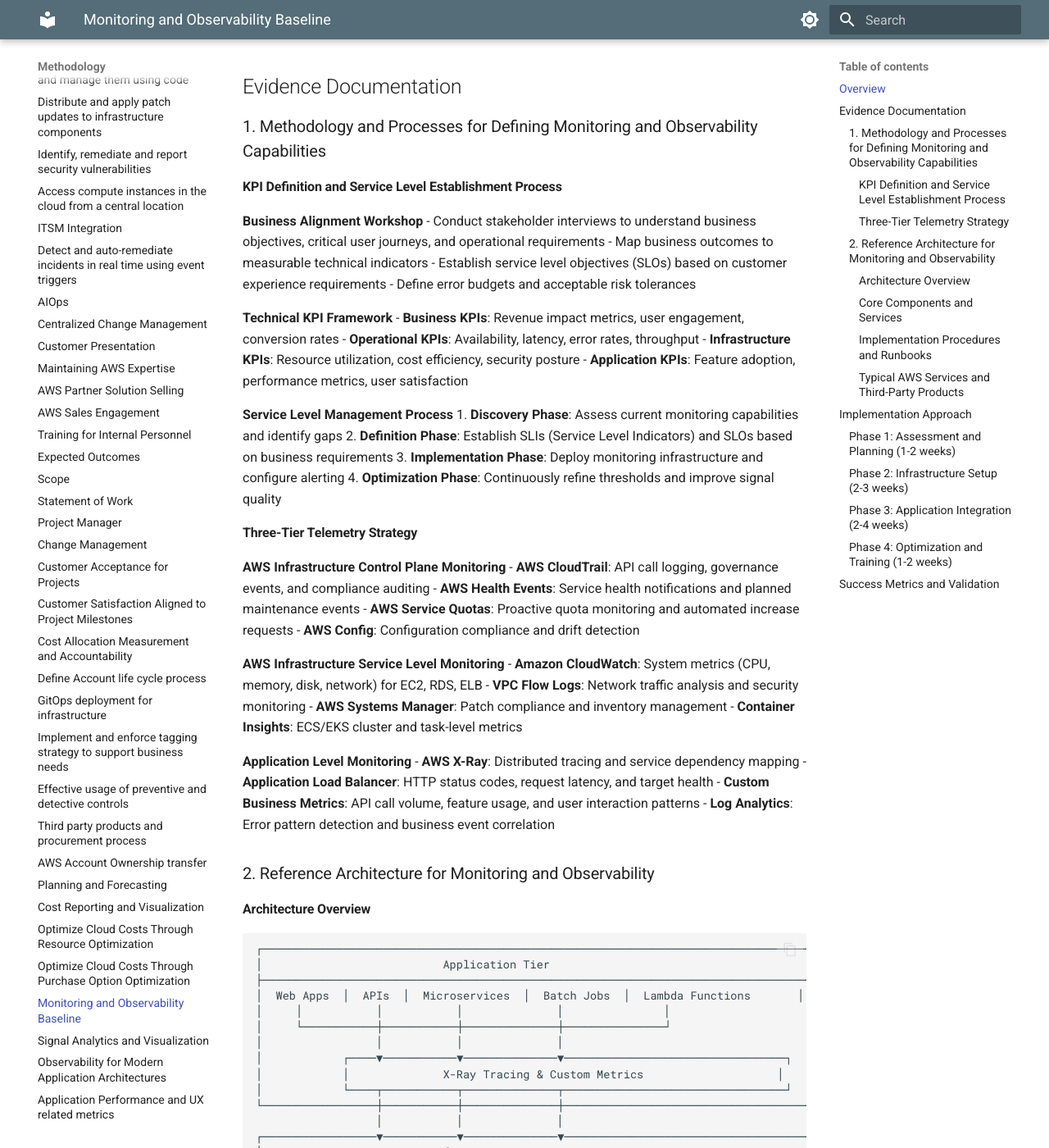
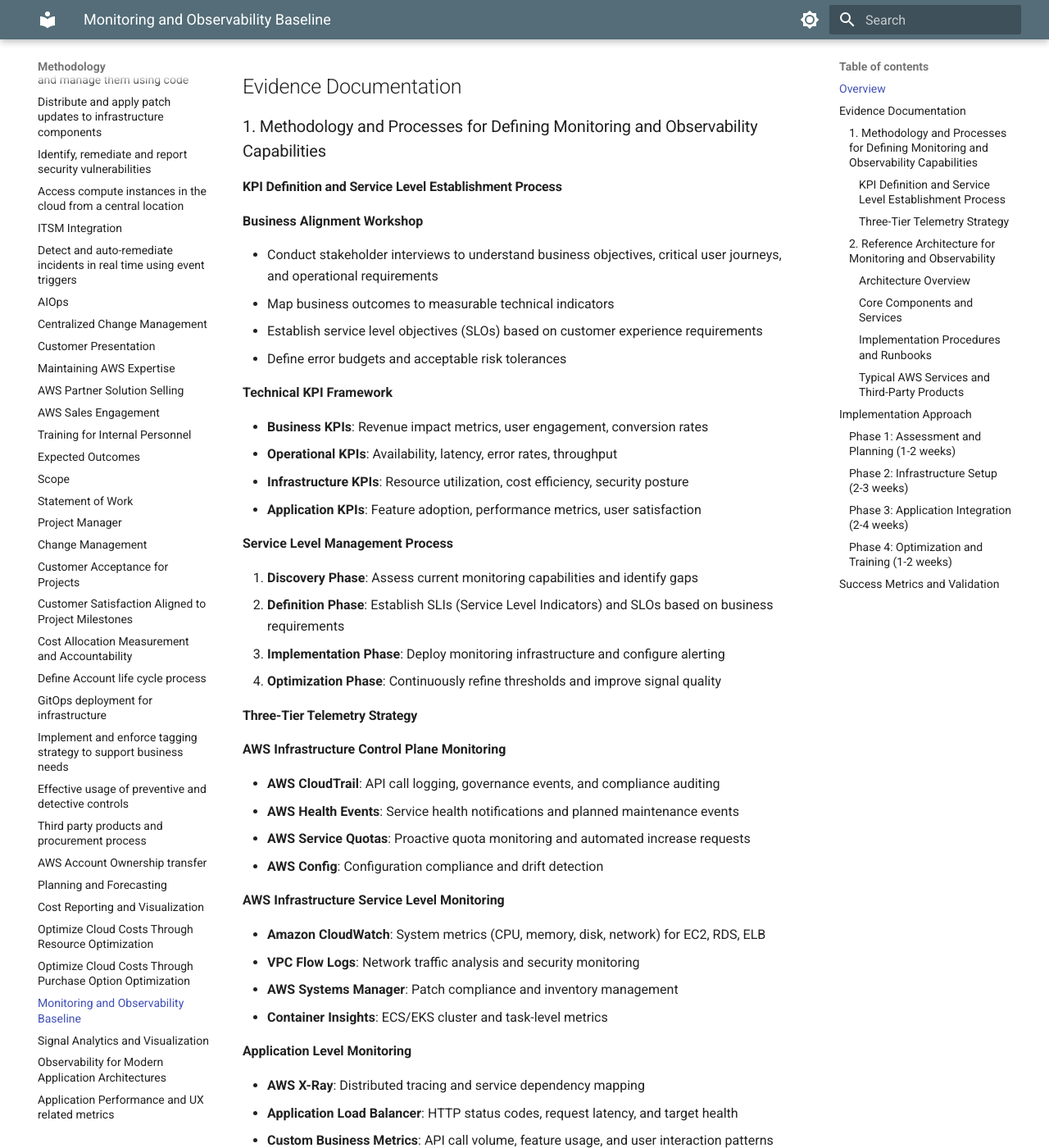
Before and after one commit to zircon-tech/cloud-ops-docs, an MkDocs documentation site: the page built from docs/monitoring-and-observability-baseline.md, in a window 1280 px wide and 1400 px high, scrolled down 568 px. Shown: the whole window at 82% size. Built offline with MkDocs 1.6.1 and Material for MkDocs 9.7.7, drawn with Linux system fonts in a browser that asks for light colours; part of the change alters nothing that is shown; some of the changed text lies outside the part shown.

````diff
--- a/docs/monitoring-and-observability-baseline.md
+++ b/docs/monitoring-and-observability-baseline.md
@@ -23,18 +23,21 @@ The AWS Partner has methodology, process and relevant tooling experience to:
 #### KPI Definition and Service Level Establishment Process
 
 **Business Alignment Workshop**
+
 - Conduct stakeholder interviews to understand business objectives, critical user journeys, and operational requirements
 - Map business outcomes to measurable technical indicators
 - Establish service level objectives (SLOs) based on customer experience requirements
 - Define error budgets and acceptable risk tolerances
 
 **Technical KPI Framework**
+
 - **Business KPIs**: Revenue impact metrics, user engagement, conversion rates
 - **Operational KPIs**: Availability, latency, error rates, throughput
 - **Infrastructure KPIs**: Resource utilization, cost efficiency, security posture
 - **Application KPIs**: Feature adoption, performance metrics, user satisfaction
 
 **Service Level Management Process**
+
 1. **Discovery Phase**: Assess current monitoring capabilities and identify gaps
 2. **Definition Phase**: Establish SLIs (Service Level Indicators) and SLOs based on business requirements
 3. **Implementation Phase**: Deploy monitoring infrastructure and configure alerting
@@ -43,18 +46,21 @@ The AWS Partner has methodology, process and relevant tooling experience to:
 #### Three-Tier Telemetry Strategy
 
 **AWS Infrastructure Control Plane Monitoring**
+
 - **AWS CloudTrail**: API call logging, governance events, and compliance auditing
 - **AWS Health Events**: Service health notifications and planned maintenance events
 - **AWS Service Quotas**: Proactive quota monitoring and automated increase requests
 - **AWS Config**: Configuration compliance and drift detection
 
 **AWS Infrastructure Service Level Monitoring**
+
 - **Amazon CloudWatch**: System metrics (CPU, memory, disk, network) for EC2, RDS, ELB
 - **VPC Flow Logs**: Network traffic analysis and security monitoring
 - **AWS Systems Manager**: Patch compliance and inventory management
 - **Container Insights**: ECS/EKS cluster and task-level metrics
 
 **Application Level Monitoring**
+
 - **AWS X-Ray**: Distributed tracing and service dependency mapping
 - **Application Load Balancer**: HTTP status codes, request latency, and target health
 - **Custom Business Metrics**: API call volume, feature usage, and user interaction patterns
@@ -63,6 +69,8 @@ The AWS Partner has methodology, process and relevant tooling experience to:
 ### 2. Reference Architecture for Monitoring and Observability
 
 #### Architecture Overview
+
+The monitoring and observability architecture consists of four distinct tiers that provide comprehensive visibility across the entire technology stack:
 
 ```
 ┌─────────────────────────────────────────────────────────────────────────────────┐
@@ -134,18 +142,21 @@ The AWS Partner has methodology, process and relevant tooling experience to:
 #### Implementation Procedures and Runbooks
 
 **Standard Operating Procedures**
+
 - [Detect and Auto-Remediate Incidents in Real-Time](detect-and-auto-remediate-incidents-in-real-time-u.md)
 - [Security Observability](security-observability.md)
 - [Observability for Modern Applications](observability-for-modern-application-architectures.md)
 - [Signal Analytics and Visualization](signal-analytics-and-visualization.md)
 
 **Custom Services and Policies**
+
 - **Automated Alerting Framework**: Custom Lambda functions for intelligent alert routing based on severity and business impact
 - **Compliance Monitoring**: Automated Config rules for continuous compliance validation
 - **Cost Optimization**: Custom metrics for cost-per-transaction and resource efficiency tracking
 - **Security Incident Response**: Automated workflows for security event correlation and response
 
 **Training and Knowledge Transfer**
+
 - Monitoring best practices workshops
 - Runbook development and maintenance procedures
 - Alert fatigue reduction strategies
@@ -154,6 +165,7 @@ The AWS Partner has methodology, process and relevant tooling experience to:
 #### Typical AWS Services and Third-Party Products
 
 **AWS Native Services**
+
 - **Core Monitoring**: Amazon CloudWatch, AWS X-Ray, AWS CloudTrail
 - **Log Management**: CloudWatch Logs, Amazon OpenSearch, AWS Kinesis Data Firehose
 - **Analytics**: Amazon Athena, Amazon QuickSight, AWS Glue
@@ -161,6 +173,7 @@ The AWS Partner has methodology, process and relevant tooling experience to:
 - **Security**: AWS Security Hub, Amazon GuardDuty, AWS Config
 
 **Third-Party Integration Options**
+
 - **Unified Observability**: Datadog, New Relic, Splunk
 - **Application Monitoring**: AppDynamics, Dynatrace
 - **Log Analytics**: Elastic Stack, Splunk Enterprise
@@ -169,24 +182,28 @@ The AWS Partner has methodology, process and relevant tooling experience to:
 ## Implementation Approach
 
 ### Phase 1: Assessment and Planning (1-2 weeks)
+
 - Current state monitoring assessment
 - Business KPI definition workshops
 - Gap analysis and requirements gathering
 - Architecture design and tool selection
 
 ### Phase 2: Infrastructure Setup (2-3 weeks)
+
 - Control plane monitoring implementation
 - Infrastructure service level monitoring deployment
 - Application monitoring framework setup
 - Dashboard and alerting configuration
 
 ### Phase 3: Application Integration (2-4 weeks)
+
 - Custom metrics implementation
 - Distributed tracing deployment
 - Business KPI tracking setup
 - Log correlation and analysis
 
 ### Phase 4: Optimization and Training (1-2 weeks)
+
 - Alert tuning and false positive reduction
 - Runbook development and testing
 - Team training and knowledge transfer
````
